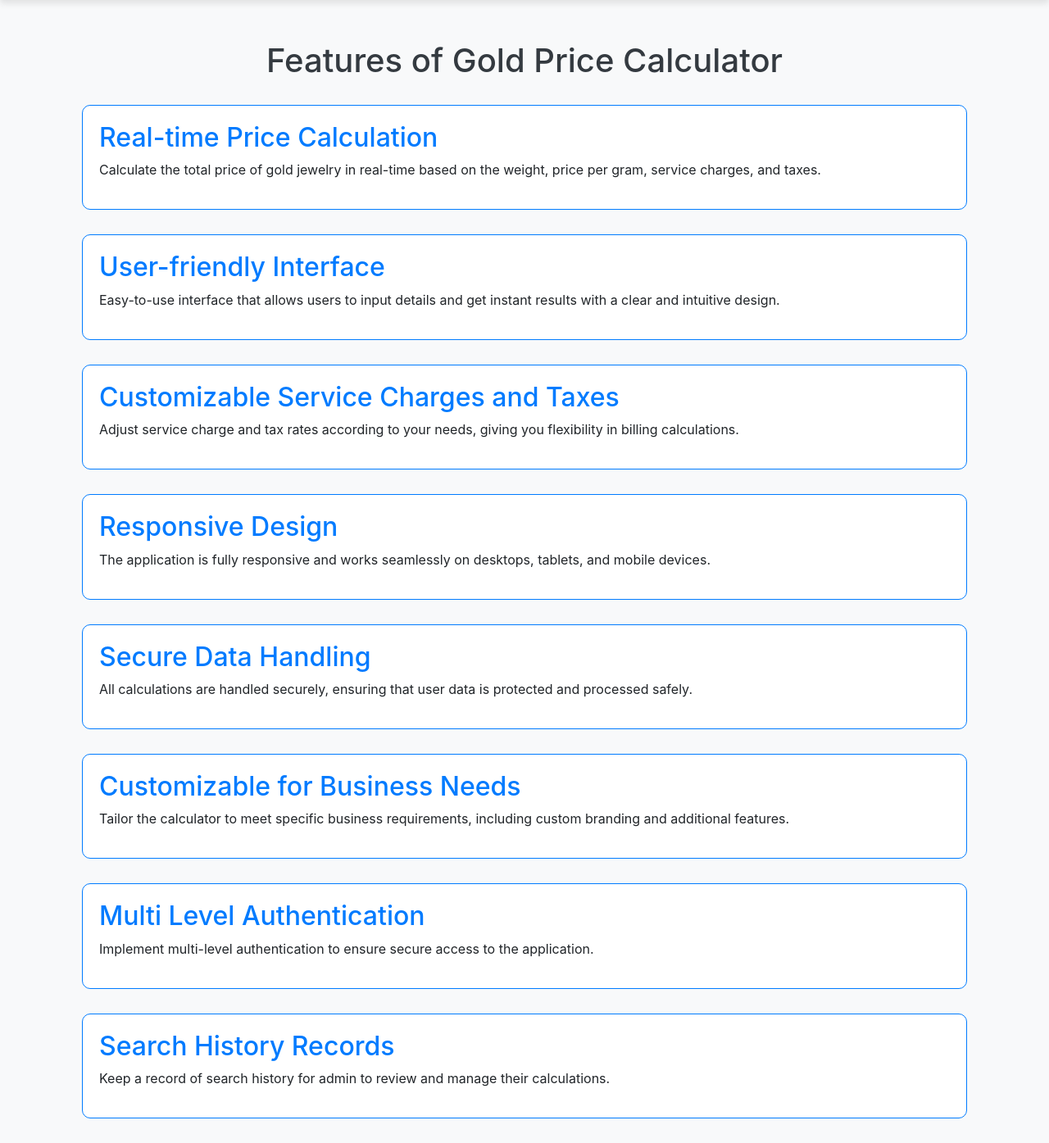
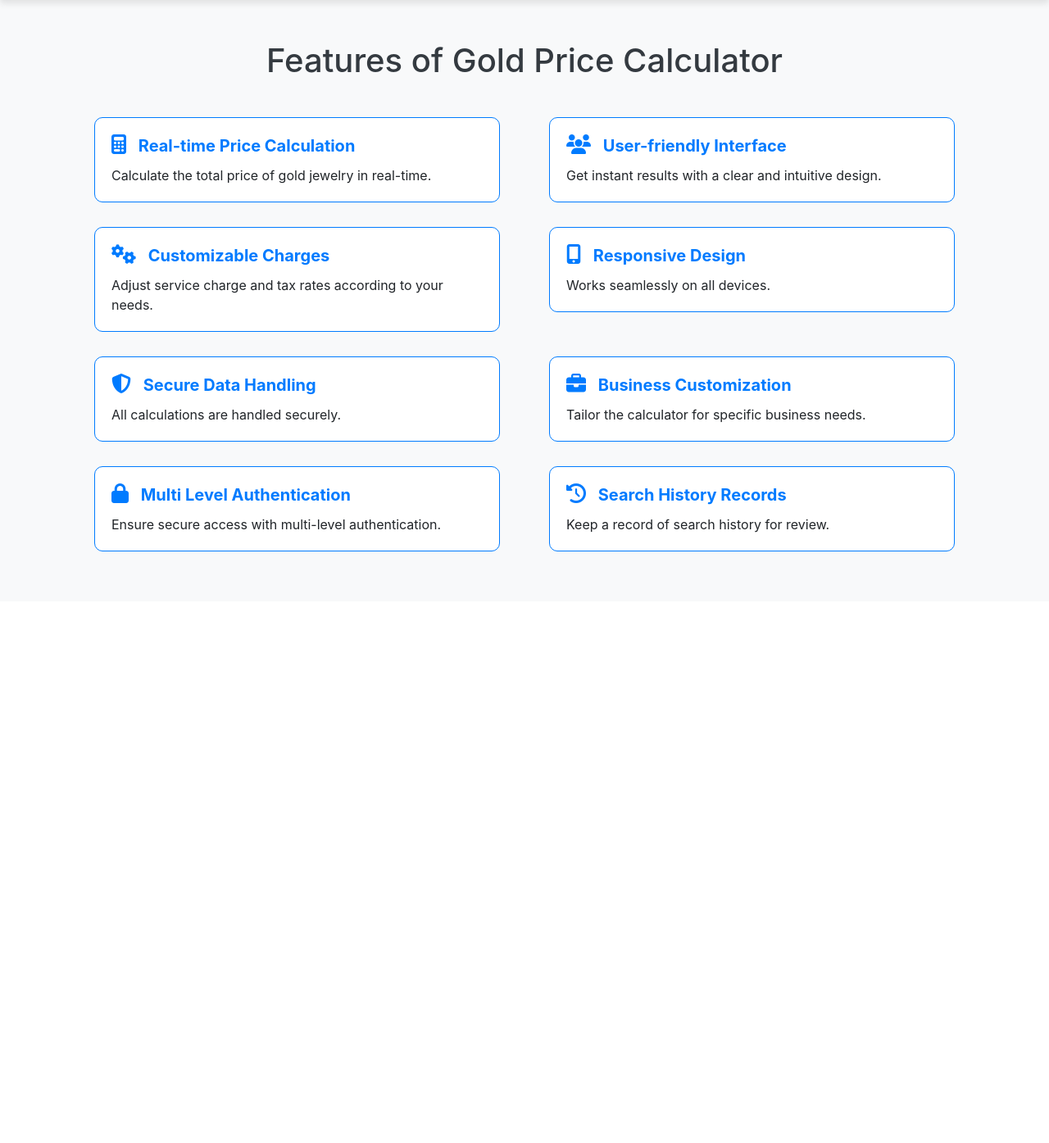
Before and after one commit to codeperfectplus/GoldSilverBilling, a Flask app: page /features in a window 1280 px wide. Shown: the part 66-1461 px from the top of the page at 82% size. After the commit the page ends 739 px from the top, so only its background shows below. Run offline with Flask 3, Linux system fonts and the light colour scheme; some libraries are stand-ins or nearby versions.

Commit message:
chore: :art: improved web page sesign

```diff
--- a/app.py
+++ b/app.py
@@ -93,6 +93,7 @@ class Settings(db.Model):
 class AuditLog(db.Model):
     id = db.Column(db.Integer, primary_key=True)
     user_id = db.Column(db.Integer, db.ForeignKey('user.id'), nullable=False)
+    username = db.Column(db.String(20), nullable=False)
     action = db.Column(db.String(255), nullable=False)
     timestamp = db.Column(db.DateTime, default=datetime.utcnow)
     details = db.Column(db.Text, nullable=True)
@@ -351,7 +352,7 @@ def login():
         user = User.query.filter_by(email=email).first()
         if user and bcrypt.check_password_hash(user.password, password):
             login_user(user)
-            log_action(user.id, 'Login')
+            log_action(user.id, user.username, 'Login', f'User {user.username} logged in.')
             return redirect(url_for('dashboard'))
     return render_template('login.html')
 
@@ -391,7 +392,6 @@ def dashboard():
 @app.route("/logout")
 def logout():
     logout_user()
-    log_action(current_user.id, 'Logout')
     return redirect(url_for('login'))
 
 
@@ -441,15 +441,15 @@ def settings():
         db.session.add(settings)
         db.session.commit()
         flash('Settings updated successfully!', 'success')
-        log_action(current_user.id, 'System Settings Change', details=f"Currency set to {currency}, Theme set to {theme}")
+        log_action(current_user.id, current_user.username, 'System Settings Change', details=f"Currency set to {currency}, Theme set to {theme}")
         return redirect(url_for('settings'))
 
     settings = Settings.query.first()
     return render_template('settings.html', settings=settings)
 
 
-def log_action(user_id, action, details=None):
-    log_entry = AuditLog(user_id=user_id, action=action, details=details)
+def log_action(user_id, username, action, details=None):
+    log_entry = AuditLog(user_id=user_id, username=username, action=action, details=details)
     db.session.add(log_entry)
     db.session.commit()
 
--- a/static/css/features.css
+++ b/static/css/features.css
@@ -12,19 +12,30 @@ h1 {
     margin-bottom: 30px;
 }
 
-.feature {
-    margin-bottom: 30px;
-    padding: 20px;
-    background-color: #ffffff;
+.row {
+    display: flex;
+    flex-wrap: wrap;
+    justify-content: center;
+}
+
+.feature-card {
+    margin: 15px;
     border: 1px solid #007bff;
     border-radius: 10px;
+    transition: transform 0.2s ease-in-out;
 }
 
-.feature h2 {
+.feature-card:hover {
+    transform: scale(1.05);
+}
+
+.card-title {
     color: #007bff;
+    font-weight: bold;
 }
 
 .icon {
-    font-size: 50px;
+    font-size: 24px;
+    margin-right: 10px;
     color: #007bff;
 }
--- a/templates/audit_log.html
+++ b/templates/audit_log.html
@@ -12,6 +12,7 @@
                 <tr>
                     <th>ID</th>
                     <th>User ID</th>
+                    <th>Username</th>
                     <th>Action</th>
                     <th>Details</th>
                     <th>Timestamp</th>
@@ -22,6 +23,7 @@
                 <tr>
                     <td>{{ log.id }}</td>
                     <td>{{ log.user_id }}</td>
+                    <td>{{ log.username }}</td>
                     <td>{{ log.action }}</td>
                     <td>{{ log.details }}</td>
                     <td>{{ log.timestamp }}</td>
--- a/templates/features.html
+++ b/templates/features.html
@@ -7,47 +7,71 @@
 <div class="container">
     <h1>Features of Gold Price Calculator</h1>
 
-    <div class="feature">
-        <h2>Real-time Price Calculation</h2>
-        <p>Calculate the total price of gold jewelry in real-time based on the weight, price per gram, service charges,
-            and taxes.</p>
+    <div class="row">
+        <div class="col-md-6">
+            <div class="card feature-card">
+                <div class="card-body">
+                    <h5 class="card-title"><i class="icon fas fa-calculator"></i> Real-time Price Calculation</h5>
+                    <p class="card-text">Calculate the total price of gold jewelry in real-time.</p>
                 </div>
-
-    <div class="feature">
-        <h2>User-friendly Interface</h2>
-        <p>Easy-to-use interface that allows users to input details and get instant results with a clear and intuitive
-            design.</p>
             </div>
-
-    <div class="feature">
-        <h2>Customizable Service Charges and Taxes</h2>
-        <p>Adjust service charge and tax rates according to your needs, giving you flexibility in billing calculations.
-        </p>
         </div>
-
-    <div class="feature">
-        <h2>Responsive Design</h2>
-        <p>The application is fully responsive and works seamlessly on desktops, tablets, and mobile devices.</p>
+        <div class="col-md-6">
+            <div class="card feature-card">
+                <div class="card-body">
+                    <h5 class="card-title"><i class="icon fas fa-users"></i> User-friendly Interface</h5>
+                    <p class="card-text">Get instant results with a clear and intuitive design.</p>
                 </div>
-
-    <div class="feature">
-        <h2>Secure Data Handling</h2>
-        <p>All calculations are handled securely, ensuring that user data is protected and processed safely.</p>
             </div>
-
-    <div class="feature">
-        <h2>Customizable for Business Needs</h2>
-        <p>Tailor the calculator to meet specific business requirements, including custom branding and additional
-            features.</p>
         </div>
-
-    <div class="feature">
-        <h2>Multi Level Authentication</h2>
-        <p>Implement multi-level authentication to ensure secure access to the application.</p>
+        <div class="col-md-6">
+            <div class="card feature-card">
+                <div class="card-body">
+                    <h5 class="card-title"><i class="icon fas fa-cogs"></i> Customizable Charges</h5>
+                    <p class="card-text">Adjust service charge and tax rates according to your needs.</p>
                 </div>
-
-    <div class="feature">
-        <h2>Search History Records</h2>
-        <p>Keep a record of search history for admin to review and manage their calculations.</p>
+            </div>
+        </div>
+        <div class="col-md-6">
+            <div class="card feature-card">
+                <div class="card-body">
+                    <h5 class="card-title"><i class="icon fas fa-mobile-alt"></i> Responsive Design</h5>
+                    <p class="card-text">Works seamlessly on all devices.</p>
+                </div>
+            </div>
+        </div>
+        <div class="col-md-6">
+            <div class="card feature-card">
+                <div class="card-body">
+                    <h5 class="card-title"><i class="icon fas fa-shield-alt"></i> Secure Data Handling</h5>
+                    <p class="card-text">All calculations are handled securely.</p>
+                </div>
+            </div>
+        </div>
+        <div class="col-md-6">
+            <div class="card feature-card">
+                <div class="card-body">
+                    <h5 class="card-title"><i class="icon fas fa-briefcase"></i> Business Customization</h5>
+                    <p class="card-text">Tailor the calculator for specific business needs.</p>
+                </div>
+            </div>
+        </div>
+        <div class="col-md-6">
+            <div class="card feature-card">
+                <div class="card-body">
+                    <h5 class="card-title"><i class="icon fas fa-lock"></i> Multi Level Authentication</h5>
+                    <p class="card-text">Ensure secure access with multi-level authentication.</p>
+                </div>
+            </div>
+        </div>
+        <div class="col-md-6">
+            <div class="card feature-card">
+                <div class="card-body">
+                    <h5 class="card-title"><i class="icon fas fa-history"></i> Search History Records</h5>
+                    <p class="card-text">Keep a record of search history for review.</p>
+                </div>
+            </div>
+        </div>
+    </div>
 </div>
 {% endblock %}
--- a/templates/homepage.html
+++ b/templates/homepage.html
@@ -1,7 +1,8 @@
 {% extends 'base/base.html' %}
-{% block title %} Gold/Silver Calculator | HomePage {% endblock %}
+{% block title %}Gold/Silver Calculator | HomePage{% endblock %}
 {% block styles %}
 <link rel="stylesheet" href="{{ url_for('static', filename='css/homepage.css') }}">
+<link rel="stylesheet" href="https://cdnjs.cloudflare.com/ajax/libs/font-awesome/6.0.0-beta3/css/all.min.css">
 {% endblock %}
 {% block content %}
 <div class="hero mt-4">
@@ -17,7 +18,6 @@
                 <a href="{{ url_for('history') }}" class="btn btn-hero"><i class="fa-solid fa-money-check-dollar"></i> History</a>
             {% endif %}
         {% endif %}
-
     </div>
 </div>
 {% endblock %}
```
Also changed, not shown: static/css/admin_dashboard.css (+37 -4 lines), static/css/calculator.css (+15 -39 lines), static/css/homepage.css (+14 -34 lines), templates/admin_dashboard.html (+19 -13 lines), templates/gold_calculator.html (+5 -4 lines). Lines whose indentation alone changed are shown as unchanged.
